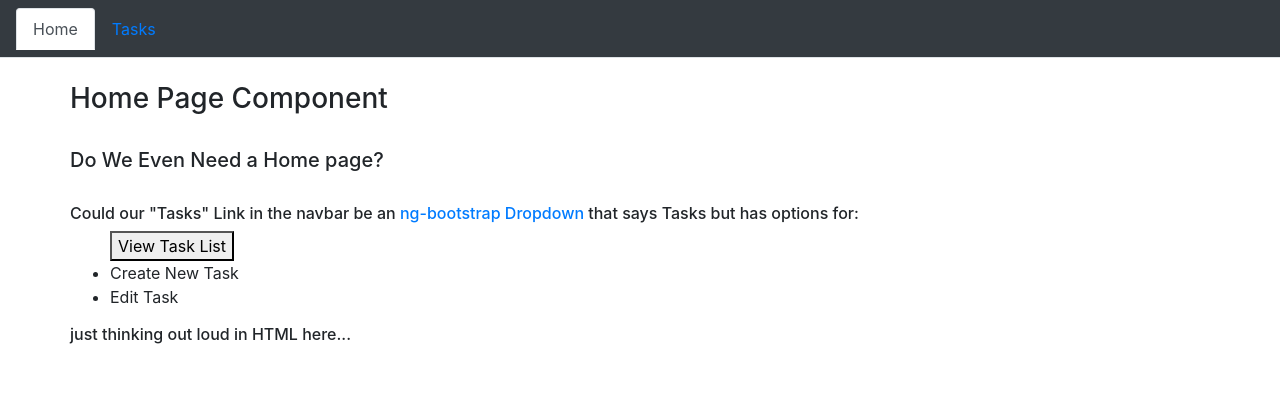
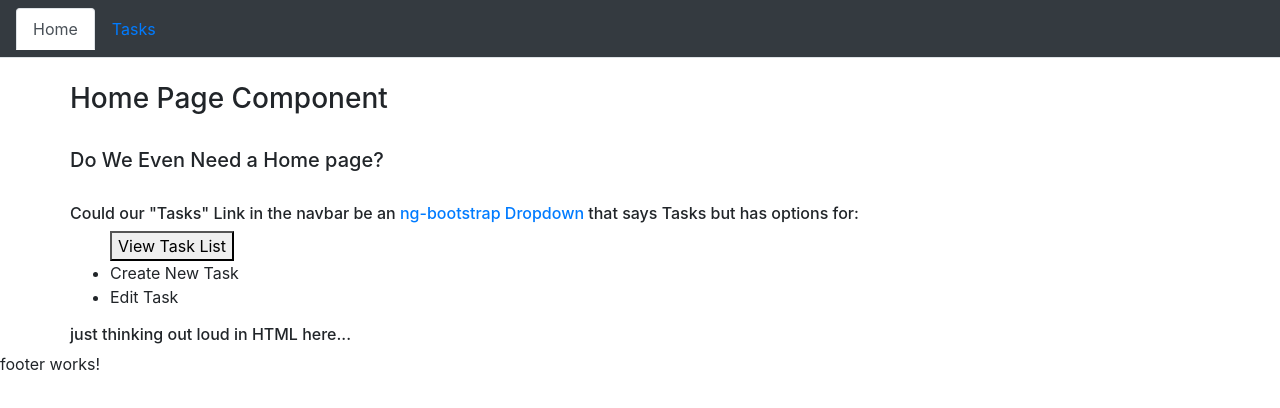
Before and after one commit to morauske/TaskForce, an Angular app in the folder task-force-frontend/: page / in a window 1280 px wide. Shown: the top 408 px of the page. Built offline with nearby package versions, Linux system fonts and the light colour scheme.

Commit message:
corrected footer tag

```diff
--- a/task-force-frontend/src/app/app.component.html
+++ b/task-force-frontend/src/app/app.component.html
@@ -1,3 +1,3 @@
 <app-navbar></app-navbar>
 <router-outlet></router-outlet>
-<footer></footer>
+<app-footer></app-footer>
```
